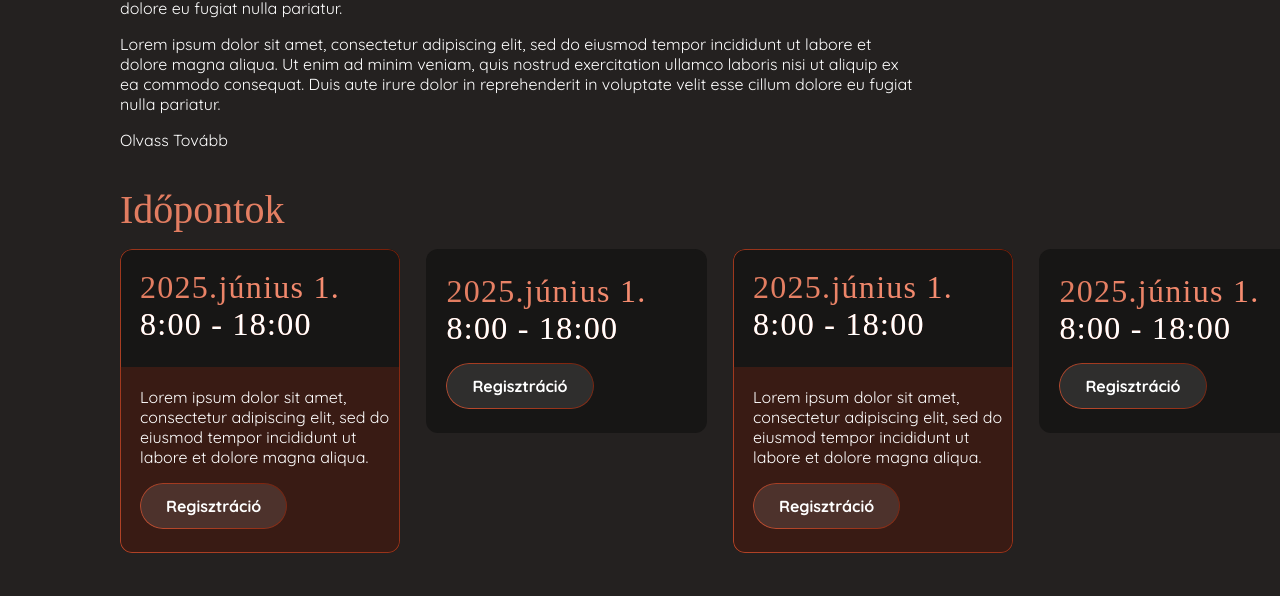
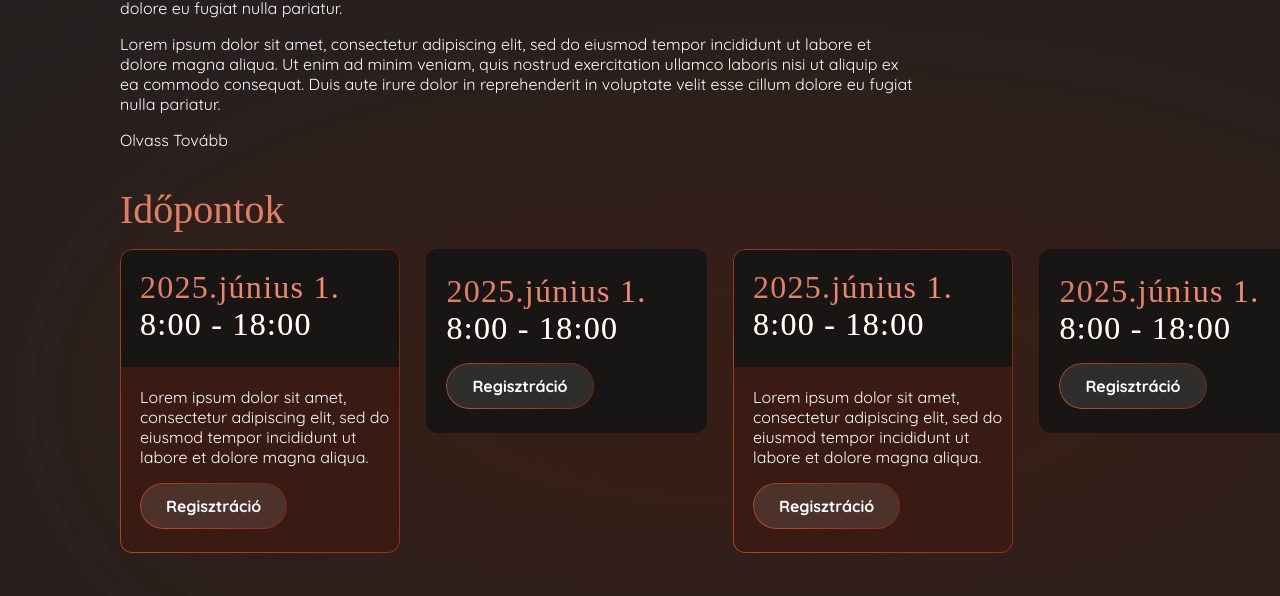
Before and after one commit to sooskristof123/thetavernfrontend, a Next.js app: page /events/1 in a window 1280 px wide. Shown: the part 1016-1612 px from the top of the page. Built offline with nearby package versions, Linux system fonts and the light colour scheme; a web font is replaced by a local one.

Commit message:
chore: added blurry circle behind date time cards on events page

```diff
--- a/src/app/events/[id]/events.module.css
+++ b/src/app/events/[id]/events.module.css
@@ -224,6 +224,28 @@
     width: 1200px;
     margin: 0 auto;
     margin-top: 36px;
+    position: relative;
+}
+
+.page_content__datetimes_gradient{
+    position: absolute;
+    inset: 0;
+    z-index: -6;
+    pointer-events: none;
+}
+
+.page_content__datetimes_gradient span{
+    position: absolute;
+    display:block;
+    left: -100px;
+    top: -50px;
+    height: 520px;
+    width: 1500px;
+    border-radius: 50%;
+    background:rgba(93, 26, 9, .39);
+    filter: blur(150px);
+    z-index: -1;
+
 }
 
 .page_content__datetimes h4 {
--- a/src/app/events/[id]/page.js
+++ b/src/app/events/[id]/page.js
@@ -53,6 +53,9 @@ export default function Events() {
         </div>
         <div className={styles.page_content__datetimes}>
           <h4>Időpontok</h4>
+          <div className={styles.page_content__datetimes_gradient}>
+            <span></span>
+          </div>
           <div className={styles.page_content__datetimes__cards}>
             <DateTimeCard description="Lorem ipsum dolor sit amet, consectetur adipiscing elit, sed do eiusmod tempor incididunt ut labore et dolore magna aliqua."/>
             <DateTimeCard />
```
